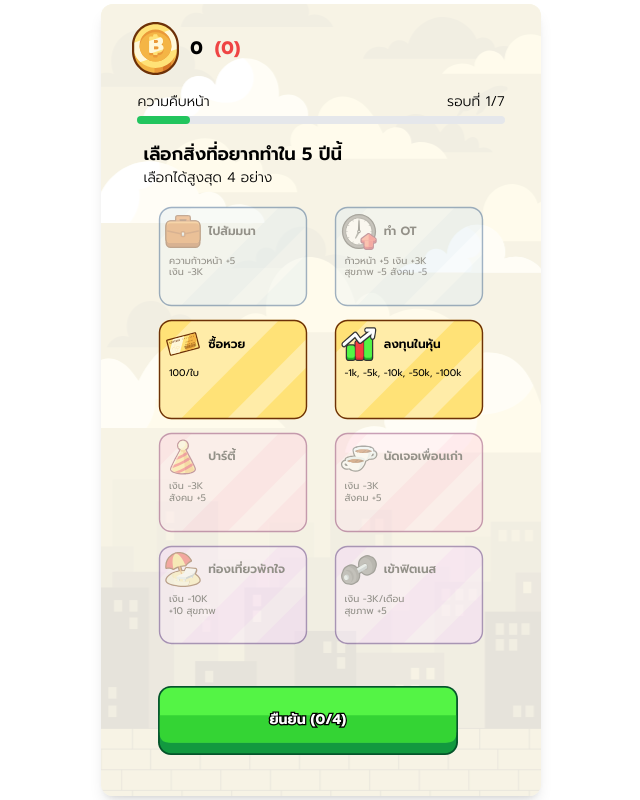
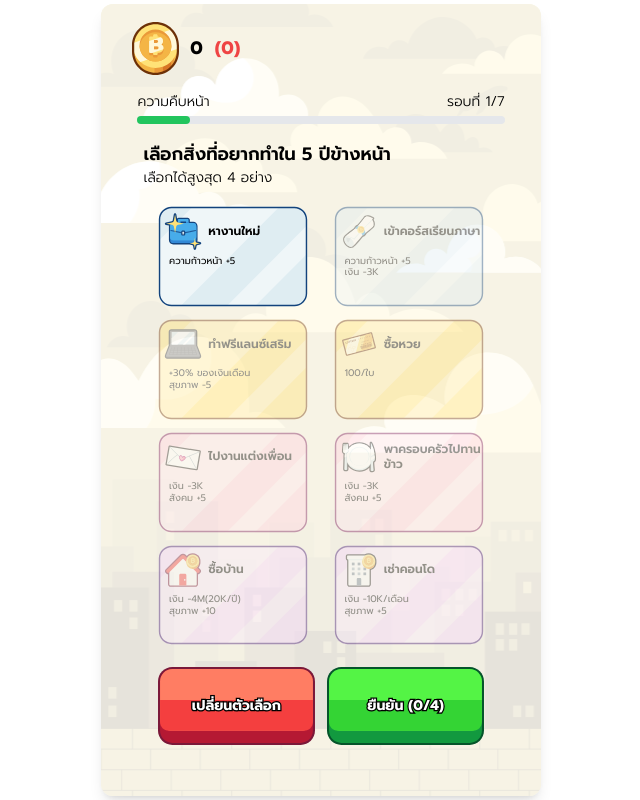
Before and after one commit to ShouldSleep8hr/Life-In-CTRL, a Vue app: page /action in a window 1280 px wide. Shown: the whole page, without its empty margins (319-959 px from the left). Built offline with nearby package versions, Linux system fonts and the light colour scheme.

Commit message:
debug all

```diff
--- a/src/stores/userStore.js
+++ b/src/stores/userStore.js
@@ -27,6 +27,8 @@ export const userStore = defineStore('status', {
     result: 0,
 
     minus: 0, //เงินที่ถูกหัก
+
+    guaranteedEventRound: 0, // รอบที่จะมี สูญเสียคนสำคัญ
   }),
   actions: {
     updateStat(stat, value) {
@@ -66,6 +68,8 @@ export const userStore = defineStore('status', {
       this.result = 0
 
       this.minus = 0
+
+      this.guaranteedEventRound = 0
     },
   },
 })
--- a/src/views/ActionView.vue
+++ b/src/views/ActionView.vue
@@ -82,27 +82,27 @@ const allActions = [
     cardSelected: 'Card_Career_Selected',
     icon: new URL('../assets/Icons/SVG/Icon_Action_Promo.svg', import.meta.url).href,
     title: 'ขอเลื่อนตำแหน่งเป็นหัวหน้า',
-    text: 'ความก้าวหน้า +10\n+50% ของเงินเดือน',
+    text: 'ความก้าวหน้า +10\n+20% ของเงินเดือน',
     career: 10,
-    salary: status.salary * 1.5,
+    salary: status.salary * 1.2,
   },
   {
     card: 'Card_Career_Active',
     cardSelected: 'Card_Career_Selected',
     icon: new URL('../assets/Icons/SVG/Icon_Action_Promo.svg', import.meta.url).href,
     title: 'ขอเลื่อนตำแหน่งเป็นผู้บริหาร',
-    text: 'ความก้าวหน้า +10\n+50% ของเงินเดือน',
+    text: 'ความก้าวหน้า +10\n+30% ของเงินเดือน',
     career: 10,
-    salary: status.salary * 1.5,
+    salary: status.salary * 1.3,
   },
   {
     card: 'Card_Career_Active',
     cardSelected: 'Card_Career_Selected',
     icon: new URL('../assets/Icons/SVG/Icon_Action_Promo.svg', import.meta.url).href,
     title: 'ขอเลื่อนตำแหน่งเป็น CEO',
-    text: 'ความก้าวหน้า +10\n+50% ของเงินเดือน',
+    text: 'ความก้าวหน้า +10\n+40% ของเงินเดือน',
     career: 10,
-    salary: status.salary * 1.5,
+    salary: status.salary * 1.4,
   },
   {
     card: 'Card_Career_Active',
@@ -129,9 +129,9 @@ const allActions = [
     cardSelected: 'Card_Career_Selected',
     icon: new URL('../assets/Icons/SVG/Icon_Action_Learn.svg', import.meta.url).href,
     title: 'เรียนรู้ทักษะใหม่ตามเทรนด์ปัจจุบัน',
-    text: 'ความก้าวหน้า +5\nเงิน +3K',
+    text: 'ความก้าวหน้า +5\nเงิน -3K',
     career: 5,
-    money: 3000,
+    money: -3000,
   },
   {
     card: 'Card_Career_Active',
@@ -158,8 +158,8 @@ const allActions = [
     cardSelected: 'Card_Health_Selected',
     icon: new URL('../assets/Icons/SVG/Icon_Action_BuyHouse.svg', import.meta.url).href,
     title: 'ซื้อบ้าน',
-    text: 'เงิน -6M(1M/ปี)\nสุขภาพ +10',
-    money: -1000000,
+    text: 'เงิน -4M(20K/ปี)\nสุขภาพ +10',
+    money: -4000000,
     health: 10,
   },
   {
@@ -304,8 +304,8 @@ const allActions = [
     cardSelected: 'Card_Money_Selected',
     icon: new URL('../assets/Icons/SVG/Icon_Action_Car.svg', import.meta.url).href,
     title: 'ซื้อรถ',
-    text: 'เงิน -100k',
-    money: -100000,
+    text: 'เงิน -600K(10K/เดือน)\nเขียนบรรทัดล่างว่าลดค่าเดินทาง 50%',
+    money: -600000,
   },
   {
     card: 'Card_Money_Active',
@@ -313,7 +313,7 @@ const allActions = [
     icon: new URL('../assets/Icons/SVG/Icon_Action_Freelance.svg', import.meta.url).href,
     title: 'ทำฟรีแลนซ์เสริม',
     text: '+30% ของเงินเดือน\nสุขภาพ -5',
-    money: status.salary * 0.3,
+    money: status.money === 0 ? 2000 : status.salary * 0.3,
     health: -5,
   },
   // Relationship
@@ -368,7 +368,7 @@ const allActions = [
     icon: new URL('../assets/Icons/SVG/Icon_Action_Baby.svg', import.meta.url).href,
     title: 'มีลูก',
     text: '-200K/ปี สุขภาพ +5\nสังคม +10',
-    money: 200000,
+    money: -200000,
     health: 5,
     relationship: 10,
   },
@@ -433,11 +433,11 @@ function applyEffects() {
 
     if (action.title === 'ซื้อหวย') {
       // status.money = Math.max(status.money - status.lottery, 0)
-      status.money -= status.lottery
+      status.money += status.lottery // negative value
     }
     if (action.title === 'ลงทุนในหุ้น') {
       // status.money = Math.max(status.money - status.stock, 0)
-      status.money -= status.stock
+      status.money += status.stock // negative value
     }
 
     if (typeof action.career === 'number') {
@@ -485,35 +485,42 @@ function applyEffects() {
     status.updateStat('health', -15)
   }
   status.age += 5
-  status.money += status.salary * 60
+  // status.money += status.salary * 60
+  // status.salary *= 1.276 // ขึ้นเงินเดือน 5% ทุกปี (รวม ๆ จะได้ round ละ 28%)
+  for (let i = 0; i < 5; i++) {
+    status.salary *= 1.05
+    status.money += status.salary * 12
+  }
 
   // หักค่ากิน
-  // status.updateStat('money', -365000) // 200/day * 365 days * 5 years
+  // status.updateStat('money', -365000)
   // status.money = Math.max(status.money - 365000, 0)
-  status.money -= 365000
+
+  // ค่ากิน+ค่าเดินทาง = 8,000/เดือน (8,000*12*5 = 480,000)
+  status.money -= 480000
+
   // หักค่าเดินทาง
   if (status.choices.includes('ซื้อรถ')) {
-    // status.money = Math.max(status.money - 120000, 0)
-    status.money -= 120000
-    // status.updateStat('money', -120000) // discount 50%
+    status.money -= 105000 // 3,500/2 * 12 * 5
   } else {
-    // status.money = Math.max(status.money - 240000, 0)
-    status.money -= 240000
-    // status.updateStat('money', -240000) // 4000/month * 12 months * 5 years
+    status.money -= 210000 // 3,500 * 12 * 5
   }
   // หักค่าตาม Starting Residence
   if (status.choices.includes('เช่าคอนโด')) {
     status.residence = 'condo'
   }
+  else if (status.choices.includes('ซื้อบ้าน')) {
+    status.residence = 'home'
+  }
+
   if (status.residence === 'home') {
     status.updateStat('relationship', 5)
     status.updateStat('health', -5)
-  } else if (status.residence === 'condo') {
+  }
+  else if (status.residence === 'condo') {
     status.updateStat('relationship', -5)
     status.updateStat('health', 5)
-    // status.updateStat('money', -10000)
-    // status.money = Math.max(status.money - 10000, 0)
-    status.money -= 10000
+    status.money -= 210000 // condo 3,500 * 12 * 5
   }
 
   console.log('career: ', status.career)
@@ -543,12 +550,21 @@ const selectedActions = ref<number[]>([])
 // Shuffle and pick 8 at random and check if choices is eligible to appear
 function getRandomActions(count = 8) {
   const eligible = allActions.filter((action) => {
-    // เช่าคอนโด อยู่จะเช่าอีกไม่ได้
+    console.log('events all:', status.events_all.map(e => e.title))
+    console.log('lastest event:', status.events.map(e => e.title))
+
     if (action.title === 'เช่าคอนโด' && status.residence === 'condo') {
+      console.log('เช่าคอนโดอยู่ จะเช่าอีกไม่ได้')
       return false
     }
-    // ซื้อบ้านแล้ว จะเช่าคอนโดอีกไม่ได้
+
+    if (status.residence === 'home' && action.title === 'เช่าคอนโด' && status.round < 4) {
+      console.log('ถ้าเลือกอยู่บ้าน ห้ามขึ้นเช่าคอนโดใน 4 round แรก')
+      return false
+    }
+
     if (action.title === 'เช่าคอนโด' && status.choices.includes('ซื้อบ้าน')) {
+      console.log('ซื้อบ้านแล้ว จะเช่าคอนโดอีกไม่ได้')
       return false
     }
 
@@ -561,47 +577,75 @@ function getRandomActions(count = 8) {
       return false
     }
     // แต่งงาน ต้อง ตกหลุมรัก ก่อน
-    if (action.title === 'แต่งงาน' && !status.events_all.includes('ตกหลุมรัก')) {
+    if (action.title === 'แต่งงาน' && !status.events_all.find(e => e.title === 'ตกหลุมรัก')) {
+      console.log('แต่งงาน ต้อง ตกหลุมรัก ก่อน')
       return false
     }
-    if (action.title === 'แต่งงาน' && status.events_all.includes('ตกหลุมรัก')) {
-      return true
-    }
+
     // มีลูก ต้อง แต่งงาน ก่อน
     if (action.title === 'มีลูก' && !status.choices.includes('แต่งงาน')) {
       return false
     }
-    if (action.title === 'มีลูก' && status.choices.includes('แต่งงาน')) {
-      return true
+    // ต้องมีลูก ก่อน 35
+    if (action.title === 'มีลูก' && status.age > 35) {
+      return false
     }
 
     // Custom logic for excluding "ไปหาหมอ"
-    if (action.title === 'ไปหาหมอ' && !status.events.includes('ป่วยเป็นโรคเรื้อรัง')) {
+    if (action.title === 'ไปหาหมอ' && !status.events.find(e => e.title === 'ป่วยเป็นโรคเรื้อรัง') && status.health > 30) {
       return false
     }
 
+
     // Custom logic for excluding "ขอเลื่อนตำแหน่งเป็นหัวหน้า"
-    if (action.title === 'ขอเลื่อนตำแหน่งเป็นหัวหน้า' && status.career < 35) {
+    if (action.title === 'ขอเลื่อนตำแหน่งเป็นหัวหน้า' &&
+      (status.career < 35 || status.salary === 0)
+    ) {
       return false
     }
     // Custom logic for excluding "ขอเลื่อนตำแหน่งเป็นผู้บริหาร"
     if (
       action.title === 'ขอเลื่อนตำแหน่งเป็นผู้บริหาร' &&
-      status.career < 60 &&
-      !status.choices.includes('ขอเลื่อนตำแหน่งเป็นหัวหน้า')
+      (status.career < 60 ||
+      !status.choices.includes('ขอเลื่อนตำแหน่งเป็นหัวหน้า') ||
+      status.salary === 0)
     ) {
       return false
     }
     // Custom logic for excluding "ขอเลื่อนตำแหน่งเป็น CEO"
     if (
       action.title === 'ขอเลื่อนตำแหน่งเป็น CEO' &&
-      status.career < 85 &&
-      !status.choices.includes('ขอเลื่อนตำแหน่งเป็นผู้บริหาร')
+      (status.career < 85 ||
+      !status.choices.includes('ขอเลื่อนตำแหน่งเป็นผู้บริหาร') ||
+      status.salary === 0)
     ) {
       return false
     }
+
+    if (action.title === 'ทำ OT' && status.salary === 0) {
+      return false
+    }
+
     // Custom logic for excluding "ทำงานฟรีแลนซ์เสริม"
     if (action.title === 'ทำงานฟรีแลนซ์เสริม' && status.career >= 35) {
+      return false
+    }
+
+    if (action.title === 'ไปงานแต่งเพื่อน' && status.age > 40) {
+      console.log('ต้องไปงานแต่งเพื่อนก่อนอายุ 40')
+      return false
+    }
+
+    if (action.title === 'หางานใหม่' && status.salary !== 0) {
+      console.log('บริษัทลดพนักงาน ต้อง หางานใหม่ และยังไม่หางานใหม่')
+      return false
+    }
+
+    if (action.title === 'ลาออก' && !status.events.includes('หมดไฟ')) {
+      console.log('เลือกหมดไฟครั้งล่าสุด เลยมีลาออก')
+      return false
+    }
+    if (action.title === 'ลาออก' && status.salary === 0) {
       return false
     }
 
@@ -651,16 +695,17 @@ function getRandomActions(count = 8) {
   const selected: any[] = []
 
   let addedCareer = false
+  // let addedRela = false
 
   const findWork = eligible.find((a) => a.title === 'หางานใหม่')
-  if (findWork && status.events_all.includes('ภาวะเศรษฐกิจถดถอย บริษัทลดพนักงาน')) {
+  if (findWork) {
     selected.push(findWork)
     selected.push(...pickRandom(getByCard('Card_Career_Active'), 1))
     addedCareer = true
   }
 
   const burnOut = eligible.find((a) => a.title === 'ลาออก')
-  if (burnOut && status.events_all.includes('หมดไฟ')) {
+  if (burnOut) {
     selected.push(burnOut)
     selected.push(...pickRandom(getByCard('Card_Career_Active'), 1))
     addedCareer = true
@@ -669,6 +714,9 @@ function getRandomActions(count = 8) {
   if (!addedCareer) {
     selected.push(...pickRandom(getByCard('Card_Career_Active'), 2))
   }
+  // if (!addedRela) {
+  //   selected.push(...pickRandom(getByCard('Card_Rela_Active'), 2))
+  // }
 
   selected.push(...pickRandom(getByCard('Card_Money_Active'), 2))
   selected.push(...pickRandom(getByCard('Card_Rela_Active'), 2))
@@ -719,9 +767,10 @@ function calculateTotalMoney() {
     if (!action) return
 
     if (action.title === 'ซื้อหวย') {
-      totalChange -= status.lottery
-    } else if (action.title === 'ลงทุนในหุ้น') {
-      totalChange -= status.stock
+      totalChange += status.lottery
+    }
+    else if (action.title === 'ลงทุนในหุ้น') {
+      totalChange += status.stock
     }
     else {
       const money = typeof action.money === 'number' ? action.money : 0
@@ -785,6 +834,15 @@ function toggleSelection(index: number) {
 const formattedTotalMoney = computed(() => {
   return formatMoney(calculateTotalMoney())
 })
+
+const refreshChoices = () => {
+  randomActions.value = getRandomActions()
+  selectedActions.value = [] // Clear selected if refreshing choices
+  status.lastest_choices = []
+  status.lottery = 0
+  status.stock = 0
+  status.lastest_choices_show = []
+}
 
 onMounted(() => {
   // Restore last actions if present and valid
@@ -900,7 +958,7 @@ const money_icon = new URL(`../assets/Icons/SVG/Icon_Money.svg`, import.meta.url
 
           <!-- Topic -->
           <div class="flex flex-col items-start justify-center w-[87%] mx-auto">
-            <p class="text-lg text-black font-prompt font-semibold">เลือกสิ่งที่อยากทำใน 5 ปีนี้</p>
+            <p class="text-lg text-black font-prompt font-semibold">เลือกสิ่งที่อยากทำใน 5 ปีข้างหน้า</p>
             <p class="text-sm text-black font-prompt font-light">เลือกได้สูงสุด 4 อย่าง</p>
           </div>
 
@@ -914,14 +972,14 @@ const money_icon = new URL(`../assets/Icons/SVG/Icon_Money.svg`, import.meta.url
               :icon="item.icon"
               :title="item.title"
               :text="item.text"
-              :disabled="status.money <= 0 && item.money"
+              :disabled="status.money <= 0 && (item.money || item.title==='ซื้อหวย' || item.title==='ลงทุนในหุ้น')"
               :selected="selectedActions.includes(index)"
               @select-action="toggleSelection(index)"
             />
           </div>
 
           <!-- Confirm Button -->
-          <div class="h-[10rem] flex items-center justify-center w-full">
+          <!-- <div class="h-[10rem] flex items-center justify-center w-full">
             <div class="w-[80%]">
               <SvgButton
                 name="Button_Green_Active"
@@ -930,7 +988,18 @@ const money_icon = new URL(`../assets/Icons/SVG/Icon_Money.svg`, import.meta.url
                 @click="handleButtonClick"
               />
             </div>
+          </div> -->
+          <div class="h-[10rem] flex items-start justify-center w-full">
+          <div class="w-[80%] flex gap-3">
+            <SvgButton name="Button_RedS_Active" text="เปลี่ยนตัวเลือก" @click="refreshChoices" />
+            <SvgButton
+              name="Button_GreenS_Active"
+              disabledName="Button_GreyS"
+              :text="'ยืนยัน (' + selectedActions.length + '/4)'"
+              @click="handleButtonClick"
+            />
           </div>
+        </div>
         </div>
       </div>
     </div>
--- a/src/views/EventView.vue
+++ b/src/views/EventView.vue
@@ -166,7 +166,7 @@ const events = {
       `../assets/RandomEventsCards/SVG/RandomCardsIllus_09.svg`,
       import.meta.url).href,
     title: 'ถูกคอลเซ็นเตอร์โกงเงิน',
-    description: 'สวัสดีครับ ผมอีลอนมัส โอนเงินให้ผม 300 บาทแล้วผมจะส่งยานอวกาศให้คุณ',
+    description: 'สวัสดีครับ ผมอีลอนมัส โอนเงินให้ผม 1 หมื่นบาทแล้วผมจะส่งยานอวกาศให้คุณ',
     effects: [
       { icon: 'Career' },
       { icon: 'Money', arrow: 'Down' }, //-10K
@@ -232,7 +232,7 @@ const events = {
     description: 'โรงพยาบาลใกล้ฉัน',
     effects: [
       { icon: 'Career' },
-      { icon: 'Money', arrow: 'Down' }, //-10K
+      { icon: 'Money' },
       { icon: 'Health', arrow: 'Down' }, //-10
       { icon: 'Relationship' },
     ],
@@ -436,22 +436,33 @@ onMounted(() => {
   }
 
   // สูญเสียคนสำคัญ บังคับเกิดช่วง 40/45/50/55
+  if (status.guaranteedEventRound === 0) {
+    status.guaranteedEventRound = Math.floor(Math.random() * 4) + 4 // randomly pick 4, 5, 6, 7
+  }
+  if (status.round === status.guaranteedEventRound && !status.events_all.find(e => e.title === 'สูญเสียคนสำคัญ')) {
+    guaranteedEvents.push(events['สูญเสียคนสำคัญ'])
+  }
+
 
   // Conditional RANDOM events
   // @ts-ignore
   const possibleRandoms: { event: any; weight: number }[] = []
 
-  if (status.round > 2 && status.career < 30 && !status.events_all.includes('ภาวะเศรษฐกิจถดถอย บริษัทลดพนักงาน')) {
+  if (status.round > 2 && status.career < 30 && !status.events_all.find(e => e.title === 'ภาวะเศรษฐกิจถดถอย บริษัทลดพนักงาน')) {
     // @ts-ignore
     possibleRandoms.push({ event: events['ภาวะเศรษฐกิจถดถอย บริษัทลดพนักงาน'], weight: 1 })
   }
+  else {
+    possibleRandoms.push({ event: events['ถูกเลือกให้เป็นตัวแทนบริษัทในงานสัมนา'], weight: 1 })
+  }
+
   if (status.career > 50 && !status.lastest_choices.includes('ลาออก') && !status.lastest_choices.includes('หางานใหม่')) {
     // @ts-ignore
-    possibleRandoms.push({ event: events['ได้โบนัสก้อนใหญ่'], weight: 3 })
+    possibleRandoms.push({ event: events['ได้โบนัสก้อนใหญ่'], weight: 1 })
   }
   if (status.health < 50) {
     // @ts-ignore
-    possibleRandoms.push({ event: events['เจ็บป่วยหนัก'], weight: 3 })
+    possibleRandoms.push({ event: events['เจ็บป่วยหนัก'], weight: 1 })
   }
   if (
     status.choices.includes('ปาร์ตี้') ||
@@ -476,24 +487,30 @@ onMounted(() => {
 
   // Normal random event always in the pool
 
-  // แต่งงาน แล้วห้าม ตกหลุมรัก
-  if (!status.choices.includes('แต่งงาน')) {
+  if (!status.choices.includes('แต่งงาน') && !status.events_all.find(e => e.title === 'ตกหลุมรัก') ) {
+    console.log('แต่งงานแล้วห้ามตกหลุมรัก และ ตกหลุมรักแล้วห้ามตกหลุมรักอีก')
     // @ts-ignore
-    possibleRandoms.push({ event: events['ตกหลุมรัก'], weight: 4 })
+    possibleRandoms.push({ event: events['ตกหลุมรัก'], weight: 5 })
   }
-  else if (status.events_all.includes('ตกหลุมรัก')) {
+  else if (status.choices.includes('หย่าร้าง')) {
+    console.log('หย่าแล้วตกหลุมรักได้')
     // @ts-ignore
-    possibleRandoms.push({ event: events['ตกหลุมรัก'], weight: 0.5 })
+    possibleRandoms.push({ event: events['ตกหลุมรัก'], weight: 3 })
   }
 
-  if (!status.events_all.includes('ถูกคอลเซ็นเตอร์โกงเงิน')) {
+  if (status.money > 0 && !status.events_all.find(e => e.title === 'ถูกคอลเซ็นเตอร์โกงเงิน')) {
     // @ts-ignore
     possibleRandoms.push({ event: events['ถูกคอลเซ็นเตอร์โกงเงิน'], weight: 1 })
   }
-  possibleRandoms.push({ event: events['ถูกปล้น'], weight: 1 })
-  possibleRandoms.push({ event: events['อุบัติเหตุรถชน'], weight: 0.5 })
-  possibleRandoms.push({ event: events['ถูกเลือกให้เป็นตัวแทนบริษัทในงานสัมนา'], weight: 1 })
-  possibleRandoms.push({ event: events['เจอเงินตกในเครื่องซักผ้า'], weight: 0.5 })
+
+  if (status.money > 0) {
+    // @ts-ignore
+    possibleRandoms.push({ event: events['ถูกปล้น'], weight: 1 })
+  }
+
+  possibleRandoms.push({ event: events['อุบัติเหตุรถชน'], weight: 1 })
+  possibleRandoms.push({ event: events['เจอเงินตกในเครื่องซักผ้า'], weight: 0.2 })
+
 
   // random
   const eventCount = Math.floor(Math.random() * 3) + 1// random number between 1 and 3 ถ้าเป็น 0 ข้ามไปหน้า summary
@@ -503,7 +520,9 @@ onMounted(() => {
   status.events = [...guaranteedEvents, ...randomEvents]
   status.events_all.push(...guaranteedEvents, ...randomEvents)
 
-  console.log('events: ', events)
+  console.log('events:', status.events.map(e => e.title))
+  console.log('all events:', status.events_all.map(e => e.title))
+
 })
 
 function weightedRandomArray(choices: { item: any; weight: number }[]) {
@@ -573,7 +592,7 @@ function handleButtonClick() {
       status.money -= 5000
     }
     else if (currentEvent.value.title === 'อุบัติเหตุรถชน') {
-      status.money -= 10000
+      // status.money -= 10000
       status.updateStat('health', -10)
     }
     else if (currentEvent.value.title === 'ได้เจอเพื่อนเก่าที่ห่างหาย') {
--- a/src/views/InvestView.vue
+++ b/src/views/InvestView.vue
@@ -17,7 +17,7 @@ const status = userStore()
 function selectCard(index: number) {
   // Remove the previous selected amount (if any)
   if (selectedCardIndex.value !== null) {
-    status.minus += allInvest[selectedCardIndex.value].amount
+    status.minus -= allInvest[selectedCardIndex.value].amount
   }
 
   // Toggle selection
@@ -25,7 +25,7 @@ function selectCard(index: number) {
     selectedCardIndex.value = null
   } else {
     selectedCardIndex.value = index
-    status.minus -= allInvest[index].amount
+    status.minus += allInvest[index].amount
   }
 }
 
@@ -35,35 +35,35 @@ const allInvest = [
     cardSelected: 'Card_Sil_Selected',
     icon: new URL('../assets/Icons/SVG/Icon_Money_1k.svg', import.meta.url).href,
     title: '1,000 Baht',
-    amount: 1000,
+    amount: -1000,
   },
   {
     card: 'Card_Sil_Active',
     cardSelected: 'Card_Sil_Selected',
     icon: new URL('../assets/Icons/SVG/Icon_Money_5k.svg', import.meta.url).href,
     title: '5,000 Baht',
-    amount: 5000,
+    amount: -5000,
   },
   {
     card: 'Card_Sil_Active',
     cardSelected: 'Card_Sil_Selected',
     icon: new URL('../assets/Icons/SVG/Icon_Money_10k.svg', import.meta.url).href,
     title: '10,000 Baht',
-    amount: 10000,
+    amount: -10000,
   },
   {
     card: 'Card_Sil_Active',
     cardSelected: 'Card_Sil_Selected',
     icon: new URL('../assets/Icons/SVG/Icon_Money_50k.svg', import.meta.url).href,
     title: '50,000 Baht',
-    amount: 50000,
+    amount: -50000,
   },
   {
     card: 'Card_Sil_Active',
     cardSelected: 'Card_Sil_Selected',
     icon: new URL('../assets/Icons/SVG/Icon_Money_100k.svg', import.meta.url).href,
     title: '100,000 Baht',
-    amount: 100000,
+    amount: -100000,
   },
 ]
 
--- a/src/views/LotteryView.vue
+++ b/src/views/LotteryView.vue
@@ -13,7 +13,7 @@ const selectedCardIndex = ref<number | null>(null)
 function selectCard(index: number) {
   // Remove the previous selected amount (if any)
   if (selectedCardIndex.value !== null) {
-    status.minus += allLottery[selectedCardIndex.value].amount * 100
+    status.minus -= allLottery[selectedCardIndex.value].amount * 100
   }
 
   // Toggle selection
@@ -21,7 +21,7 @@ function selectCard(index: number) {
     selectedCardIndex.value = null
   } else {
     selectedCardIndex.value = index
-    status.minus -= allLottery[index].amount * 100
+    status.minus += allLottery[index].amount * 100
   }
 }
 
@@ -35,35 +35,35 @@ const allLottery = [
     cardSelected: 'Card_Sil_Selected',
     icon: new URL('../assets/Icons/SVG/Icon_Ticket_1.svg', import.meta.url).href,
     title: '1 Ticket (100 Baht)',
-    amount: 1,
+    amount: -1,
   },
   {
     card: 'Card_Sil_Active',
     cardSelected: 'Card_Sil_Selected',
     icon: new URL('../assets/Icons/SVG/Icon_Ticket_5.svg', import.meta.url).href,
     title: '5 Tickets (500 Baht)',
-    amount: 5,
+    amount: -5,
   },
   {
     card: 'Card_Sil_Active',
     cardSelected: 'Card_Sil_Selected',
     icon: new URL('../assets/Icons/SVG/Icon_Ticket_10.svg', import.meta.url).href,
     title: '10 Tickets\n(1,000 Baht)',
-    amount: 10,
+    amount: -10,
   },
   {
     card: 'Card_Sil_Active',
     cardSelected: 'Card_Sil_Selected',
     icon: new URL('../assets/Icons/SVG/Icon_Ticket_50.svg', import.meta.url).href,
     title: '50 Tickets\n(5,000 Baht)',
-    amount: 50,
+    amount: -50,
   },
   {
     card: 'Card_Sil_Active',
     cardSelected: 'Card_Sil_Selected',
     icon: new URL('../assets/Icons/SVG/Icon_Ticket_100.svg', import.meta.url).href,
     title: '100 Tickets\n(10,000 Baht)',
-    amount: 100,
+    amount: -100,
   },
 ]
 
```
